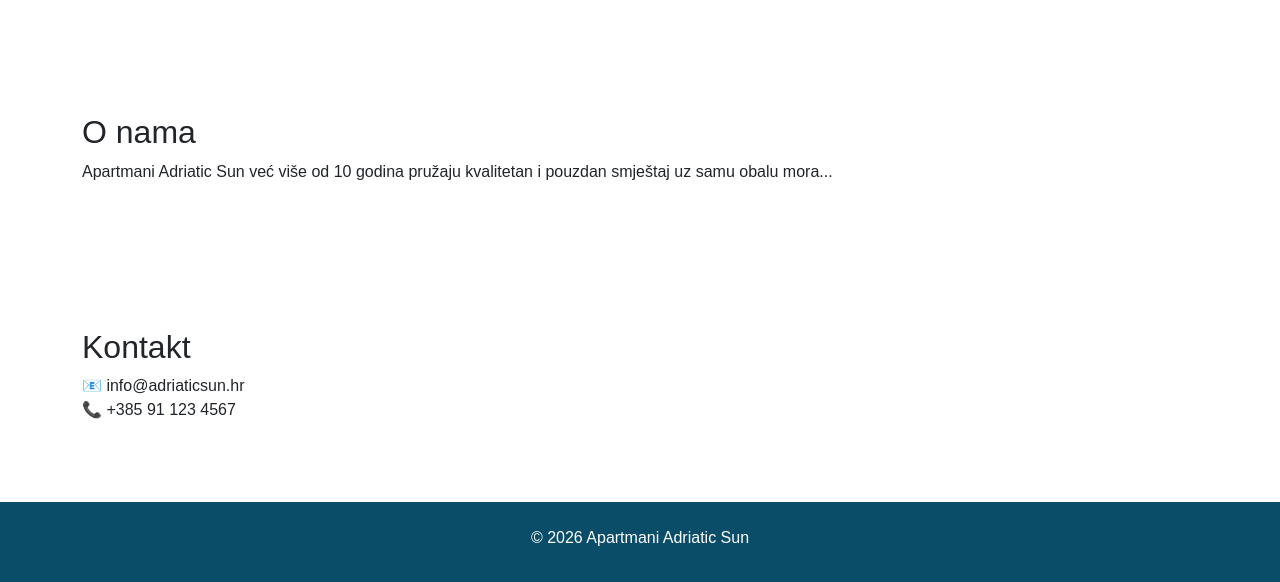
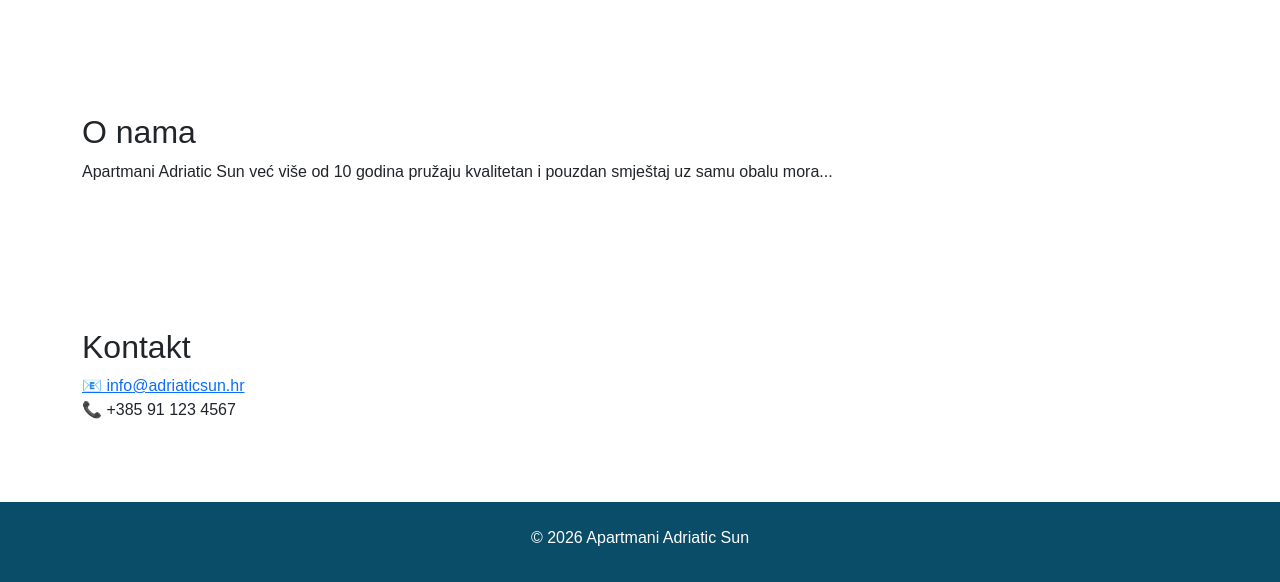
Before and after one commit to AntonioKingg/Apartmani-Adriatic-Sun, a plain HTML site: page index.html in a window 1280 px wide. Shown: the part 3155-3737 px from the top of the page. Drawn offline with nearby package versions, Linux system fonts and the light colour scheme.

Commit message:
Update index.html

```diff
--- a/index.html
+++ b/index.html
@@ -207,7 +207,7 @@
     <div class="container">
         <h2>Kontakt</h2>
         <p>
-            📧 info@adriaticsun.hr <br>
+         <a href="mailto:info@adriaticsun.hr">📧 info@adriaticsun.hr</a> <br>
             📞 +385 91 123 4567
         </p>
     </div>
```
